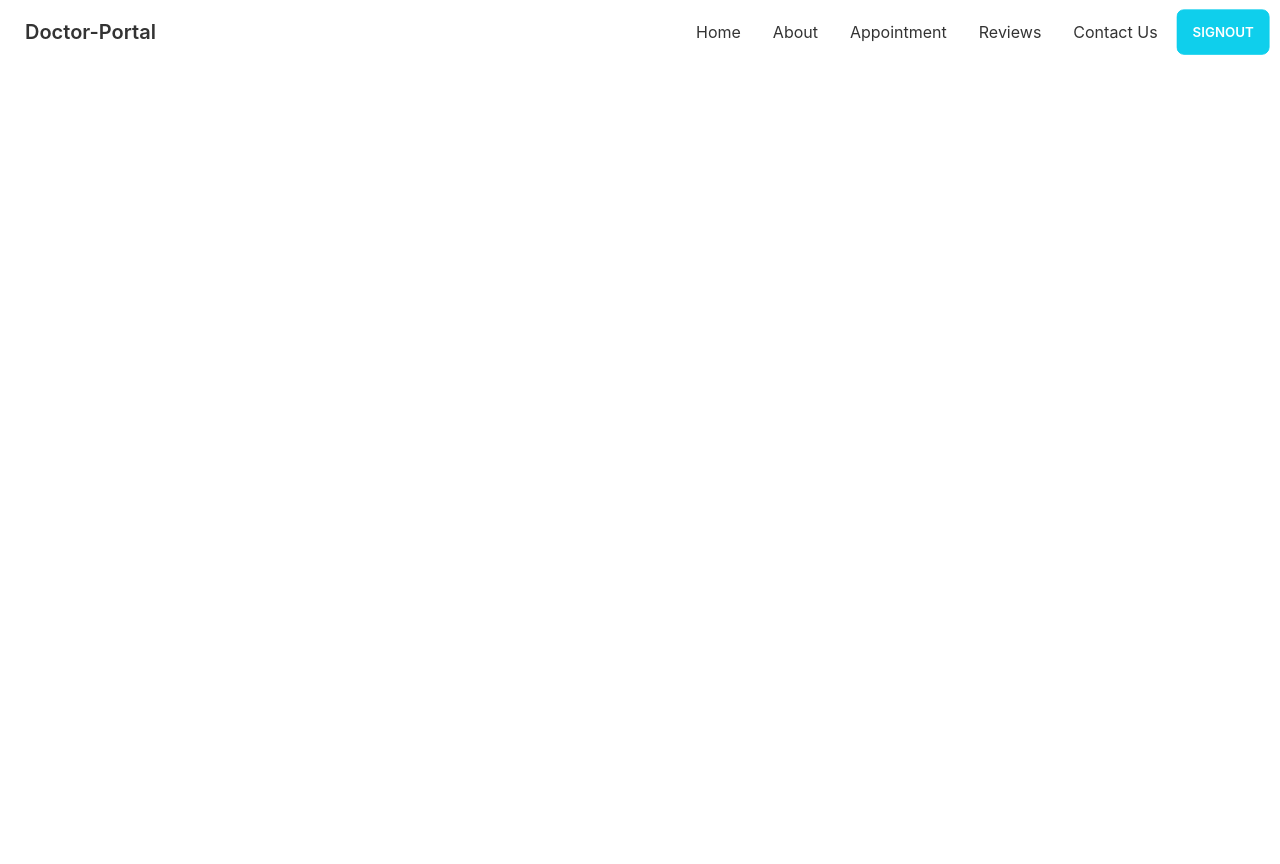
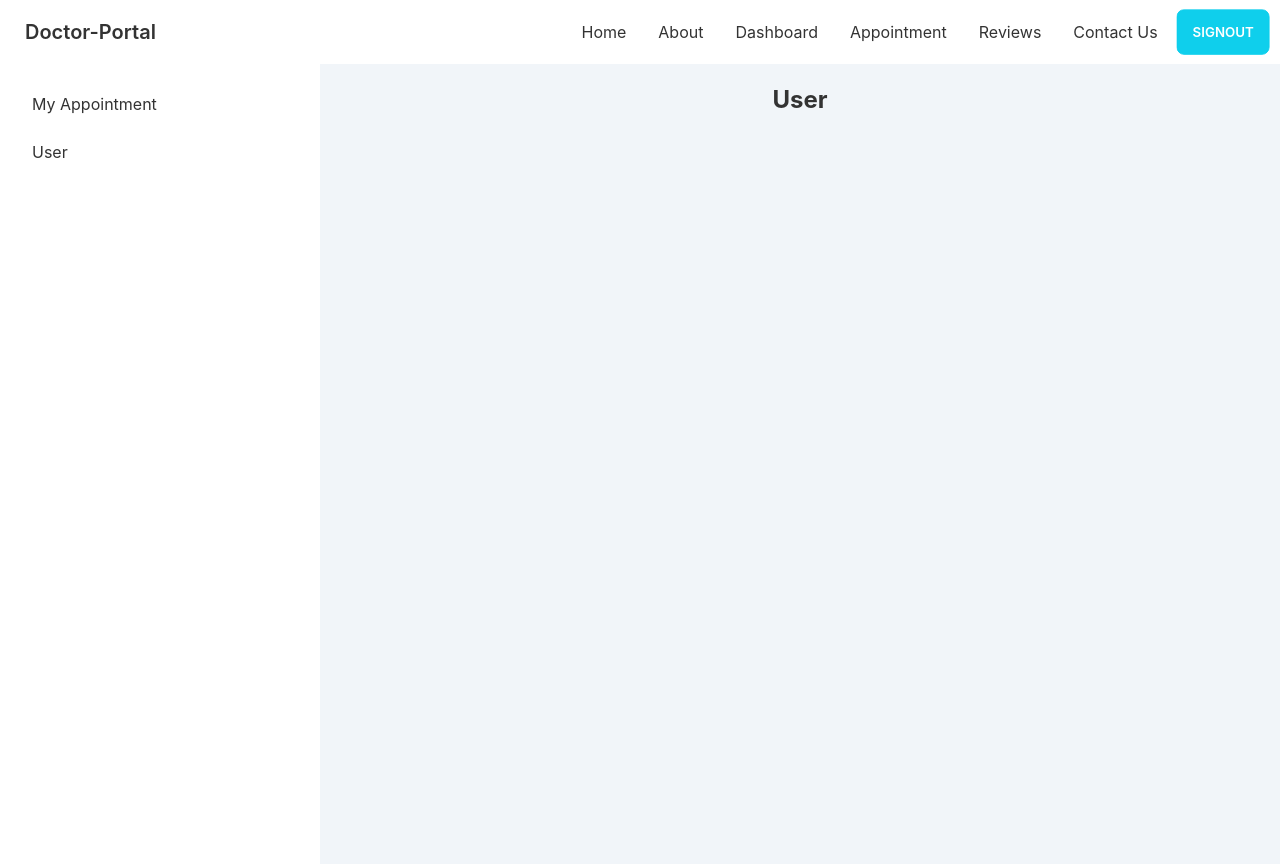
Before and after one commit to MazharulDev/doctors-portal-client, a React (Create React App) app: page /dashboard/user in a window 1280 px wide. Before the commit the page ends 800 px from the top, so only its background shows below. Built offline with nearby package versions, Linux system fonts and the light colour scheme; no server answers; sample sign-in values are in the browser's storage.

Commit message:
dashboard page  and nested route added

```diff
--- a/src/App.js
+++ b/src/App.js
@@ -1,6 +1,9 @@
 import { Route, Routes } from 'react-router-dom';
 import './App.css';
 import Appointment from './pages/Appointments/Appointment';
+import Dashboard from './pages/Dashboard/Dashboard';
+import MyAppointment from './pages/Dashboard/MyAppointment';
+import User from './pages/Dashboard/User';
 import Home from './pages/Home/Home';
 import Login from './pages/Login/Login';
 import SignUp from './pages/Login/SignUp';
@@ -10,16 +13,24 @@
 function App() {
   return (
     <div>
-      <Header/>
+      <Header />
       <Routes>
-        <Route path='/' element={<Home/>}></Route>
+        <Route path='/' element={<Home />}></Route>
         <Route path='/appointment' element={
           <RequireAuth>
-            <Appointment/>
+            <Appointment />
           </RequireAuth>
         }></Route>
-        <Route path='/login' element={<Login/>}></Route>
-        <Route path='/signup' element={<SignUp/>}></Route>
+        <Route path='/dashboard' element={
+          <RequireAuth>
+            <Dashboard />
+          </RequireAuth>
+        }>
+          <Route index element={<MyAppointment/>}></Route>
+          <Route path='user' element={<User/>}></Route>
+        </Route>
+        <Route path='/login' element={<Login />}></Route>
+        <Route path='/signup' element={<SignUp />}></Route>
       </Routes>
     </div>
   );
--- /dev/null
+++ b/src/pages/Dashboard/Dashboard.js
@@ -0,0 +1,24 @@
+import React from 'react';
+import { Link, Outlet } from 'react-router-dom';
+
+const Dashboard = () => {
+    return (
+        <div class="drawer drawer-mobile bg-slate-100">
+            <input id="dashboard-drawer" type="checkbox" class="drawer-toggle" />
+            <div class="drawer-content flex justify-center">
+                <Outlet/>
+            </div>
+            <div class="drawer-side">
+                <label for="dashboard-drawer" class="drawer-overlay"></label>
+                <ul class="menu p-4 overflow-y-auto w-80 bg-base-100 text-base-content">
+                    {/* <!-- Sidebar content here --> */}
+                    <li><Link to="/dashboard">My Appointment</Link></li>
+                    <li><Link to="/dashboard/user">User</Link></li>
+                </ul>
+
+            </div>
+        </div>
+    );
+};
+
+export default Dashboard;
--- /dev/null
+++ b/src/pages/Dashboard/MyAppointment.js
@@ -0,0 +1,49 @@
+import React, { useEffect, useState } from 'react';
+import auth from '../../firebase.init';
+import { useAuthState } from 'react-firebase-hooks/auth'
+
+const MyAppointment = () => {
+    const [appointments, setAppointment] = useState([]);
+    const [user] = useAuthState(auth)
+    useEffect(() => {
+        fetch(`http://localhost:5000/booking?patient=${user.email}`)
+            .then(res => res.json())
+            .then(data => setAppointment(data));
+    }, [user])
+    return (
+        <div>
+            <h2 className='text-2xl mt-5 font-bold'>My All appointment:{appointments.length}</h2>
+
+            <div class="overflow-x-auto">
+                <table class="table w-full">
+                    <thead>
+                        <tr>
+                            <th></th>
+                            <th>Name</th>
+                            <th>Treatment</th>
+                            <th>Email</th>
+                            <th>Date</th>
+                            <th>Time</th>
+                        </tr>
+                    </thead>
+                    <tbody>
+                        {
+                            appointments.map((appointment,index) =>
+                                <tr>
+                                    <th>{index+1}</th>
+                                    <td>{appointment.patientName}</td>
+                                    <td>{appointment.treatment}</td>
+                                    <td>{appointment.patient}</td>
+                                    <td>{appointment.date}</td>
+                                    <td>{appointment.slot}</td>
+                                </tr>
+                            )
+                        }
+                    </tbody>
+                </table>
+            </div>
+        </div>
+    );
+};
+
+export default MyAppointment;
--- /dev/null
+++ b/src/pages/Dashboard/User.js
@@ -0,0 +1,11 @@
+import React from 'react';
+
+const User = () => {
+    return (
+        <div>
+            <h2 className='text-2xl mt-5 font-bold'>User</h2>
+        </div>
+    );
+};
+
+export default User;
--- a/src/pages/shared/Header/Header.js
+++ b/src/pages/shared/Header/Header.js
@@ -1,23 +1,29 @@
 import { signOut } from 'firebase/auth';
 import React from 'react';
 import { useAuthState } from 'react-firebase-hooks/auth';
-import { Link } from 'react-router-dom';
+import { Link, useLocation } from 'react-router-dom';
 import auth from '../../../firebase.init';
 
 const Header = () => {
     const [user, loading, error] = useAuthState(auth);
-    const handleSignOut=()=>{
+    const handleSignOut = () => {
         signOut(auth);
+        localStorage.removeItem('accessToken')
     }
-    const items=<>
+    const { pathname } = useLocation();
+    const items = <>
         <li><Link to='/'>Home</Link></li>
         <li><Link to='/about'>About</Link></li>
+        {
+            user && <li><Link to="/dashboard">Dashboard</Link></li>
+        }
         <li><Link to='/appointment'>Appointment</Link></li>
         <li><Link to='/reviews'>Reviews</Link></li>
         <li><Link to='/contactus'>Contact Us</Link></li>
+
         <>
             {
-                user? <button onClick={handleSignOut} className='btn btn-primary text-white'>SignOut</button> :<li><Link to='/login'>Login</Link></li>
+                user ? <button onClick={handleSignOut} className='btn btn-primary text-white'>SignOut</button> : <li><Link to='/login'>Login</Link></li>
             }
         </>
     </>
@@ -35,10 +41,13 @@
                 <Link to='/' className="btn btn-ghost normal-case text-xl">Doctor-Portal</Link>
             </div>
             <div className="navbar-center hidden lg:flex">
-            <ul className="menu menu-horizontal p-0">
-                {items}
-            </ul>
+                <ul className="menu menu-horizontal p-0">
+                    {items}
+                </ul>
             </div>
+            {pathname.includes("dashboard") && <label for="dashboard-drawer" class="btn btn-ghost drawer-button lg:hidden">
+                <svg xmlns="http://www.w3.org/2000/svg" class="h-5 w-5" fill="none" viewBox="0 0 24 24" stroke="currentColor"><path stroke-linecap="round" stroke-linejoin="round" stroke-width="2" d="M4 6h16M4 12h16M4 18h7" /></svg>
+            </label>}
 
         </div>
     );
```
